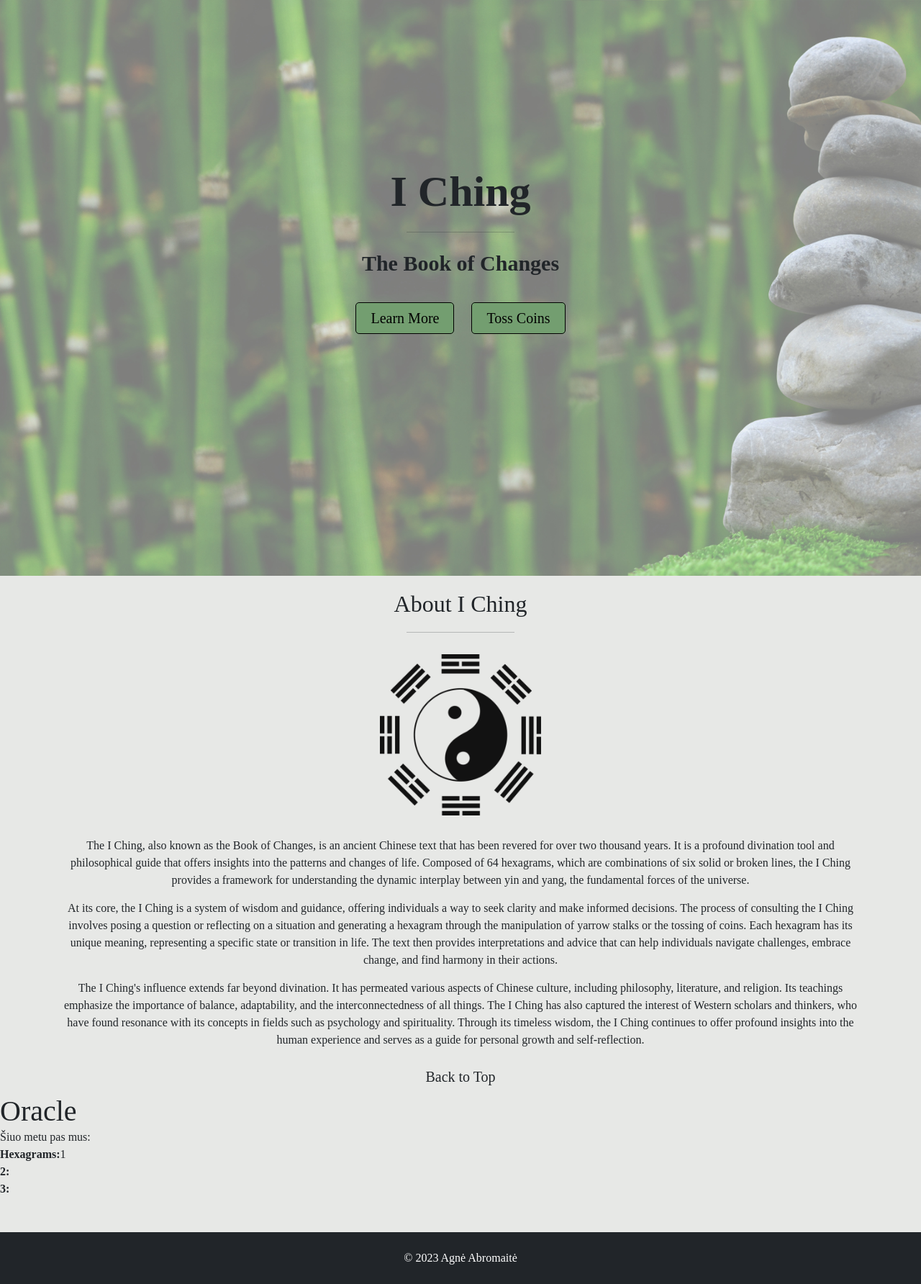
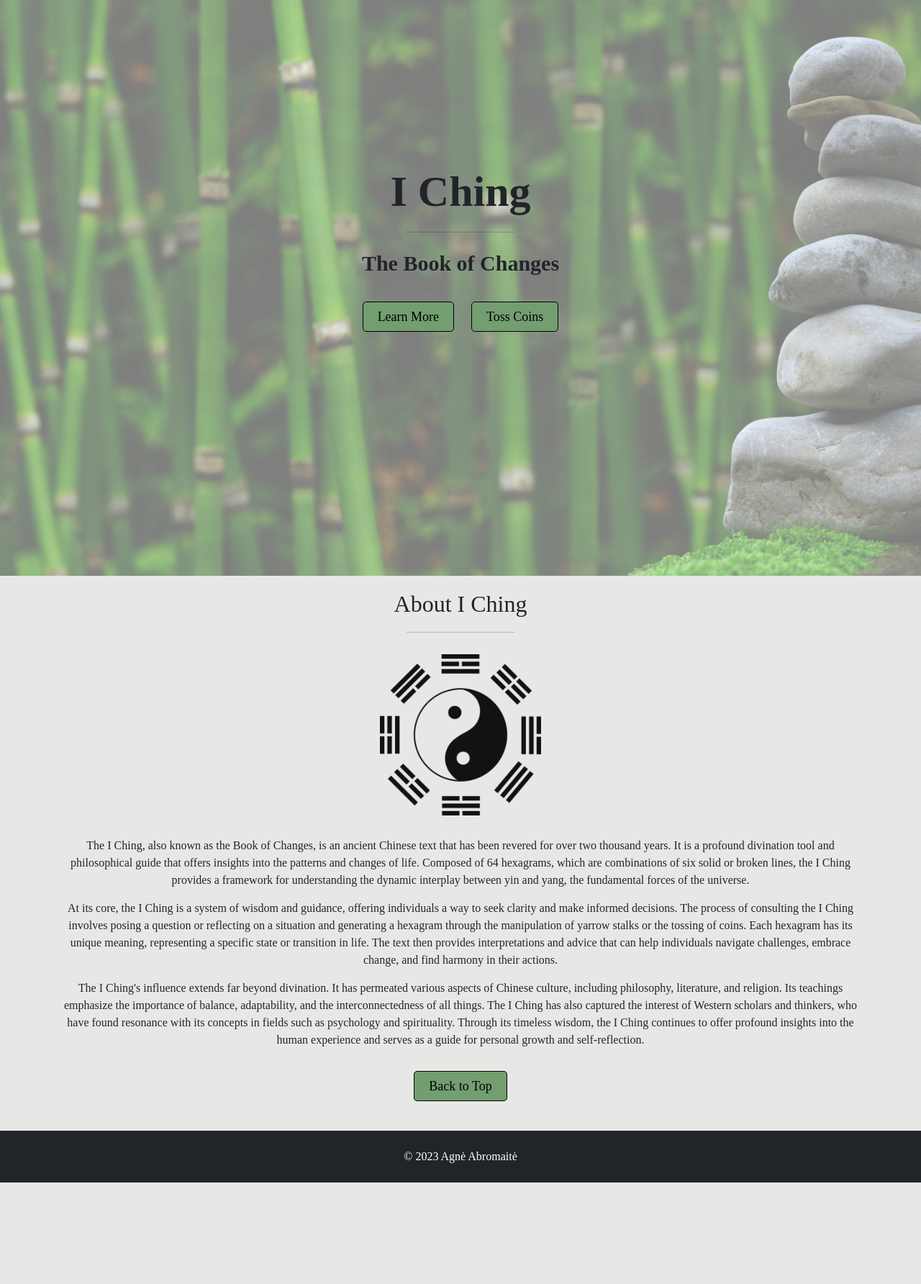
Before and after one commit to A-Abromaite/IChing_Website_final, a Django app: page /iching/ in a window 1280 px wide. Shown: the whole page at 72% size. After the commit the page ends 1643 px from the top, so only its background shows below. Run offline with Django 4.2, Linux system fonts and the light colour scheme; data comes from the database, SQL or seed files in the repository.

Commit message:
Back to Top button added

```diff
--- a/mysite/iching/templates/base.html
+++ b/mysite/iching/templates/base.html
@@ -46,16 +46,20 @@
           <p>The I Ching, also known as the Book of Changes, is an ancient Chinese text that has been revered for over two thousand years. It is a profound divination tool and philosophical guide that offers insights into the patterns and changes of life. Composed of 64 hexagrams, which are combinations of six solid or broken lines, the I Ching provides a framework for understanding the dynamic interplay between yin and yang, the fundamental forces of the universe.</p>
           <p>At its core, the I Ching is a system of wisdom and guidance, offering individuals a way to seek clarity and make informed decisions. The process of consulting the I Ching involves posing a question or reflecting on a situation and generating a hexagram through the manipulation of yarrow stalks or the tossing of coins. Each hexagram has its unique meaning, representing a specific state or transition in life. The text then provides interpretations and advice that can help individuals navigate challenges, embrace change, and find harmony in their actions.</p>
           <p>The I Ching's influence extends far beyond divination. It has permeated various aspects of Chinese culture, including philosophy, literature, and religion. Its teachings emphasize the importance of balance, adaptability, and the interconnectedness of all things. The I Ching has also captured the interest of Western scholars and thinkers, who have found resonance with its concepts in fields such as psychology and spirituality. Through its timeless wisdom, the I Ching continues to offer profound insights into the human experience and serves as a guide for personal growth and self-reflection.</p>
-          <a href="#portfolio" class="btn btn-default btn-lg page-scroll">Back to Top</a>
-        </div>
+          <br>
+          <div class="button-container">
+          <a href="http://127.0.0.1:8000/iching/#" class="styled-button page-scroll">Back to Top</a>
+          </div>
+          </div>
       </div>
     </div>
   </div>
 </div>
-
+<!--
 <div>
     {% block "content" %}{% endblock %}
 </div>
+-->
 
 <div class="mt-5 p-4 bg-dark text-white text-center">
     <p>© {% now "Y" %} Agnė Abromaitė</p>
--- a/mysite/static/iching/styles.css
+++ b/mysite/static/iching/styles.css
@@ -70,7 +70,7 @@ a:hover {
   padding: 10px 20px;
   border-radius: 5px;
   font-family: Bookman Old Style;
-  font-size: 20px;
+  font-size: 18px;
   cursor: pointer;
   outline: 2px solid transparent; /* Add a transparent border outline */
   outline-offset: 2px; /* Adjust the outline offset as needed */
@@ -118,14 +118,16 @@ a:hover {
     margin-bottom: 30px;
 }
 
-}
 
 .about-text {
 	margin-left: 0px;
 	text-align: center;
-
 }
 
 .about-text p {
-  margin-bottom: 15px; /* Adjust the desired spacing between paragraphs */
+    margin-bottom: 15px; /* Adjust the desired spacing between paragraphs */
 }
+
+.about-text a {
+    margin-top: 30px;
+}
```
